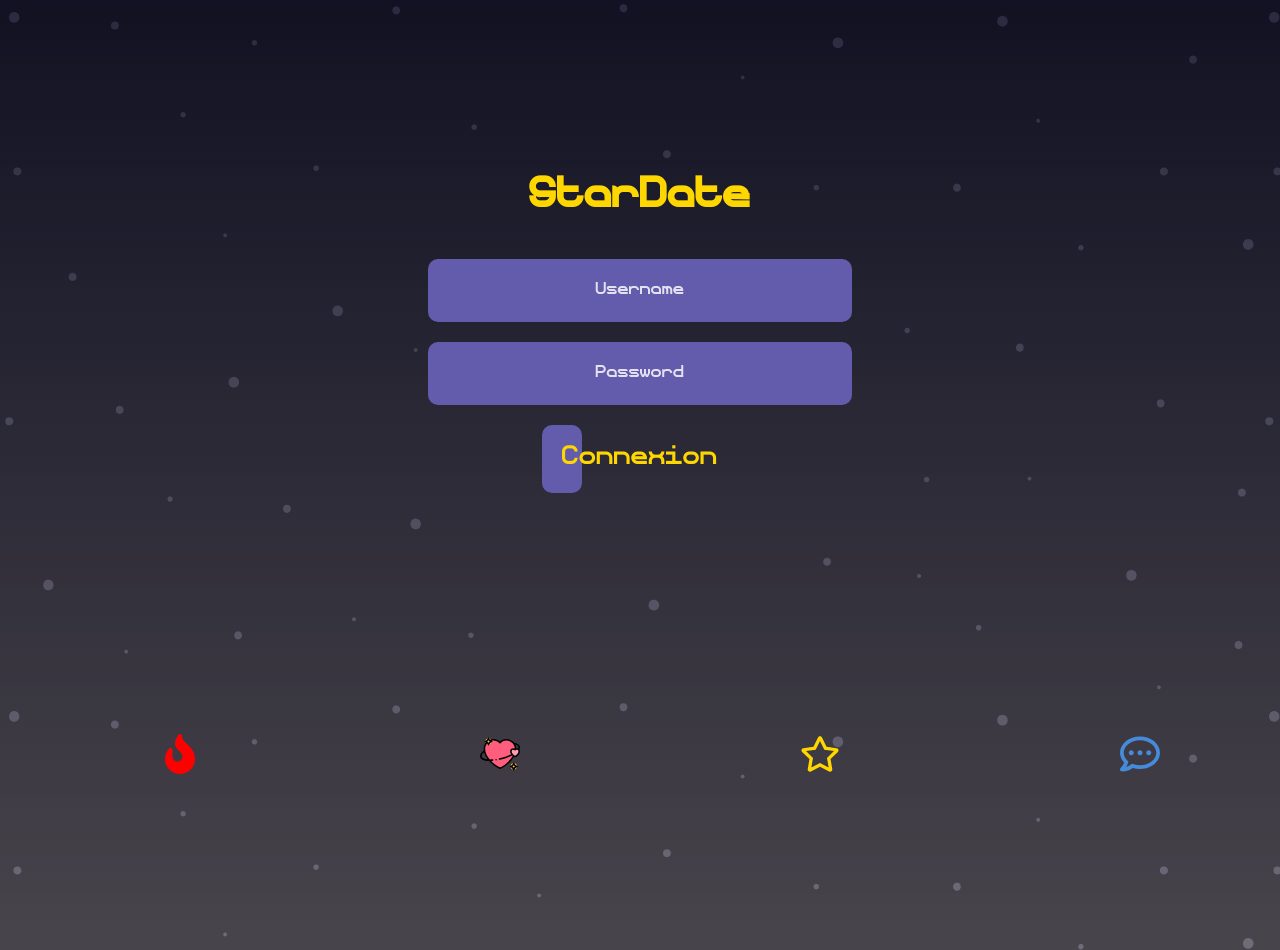
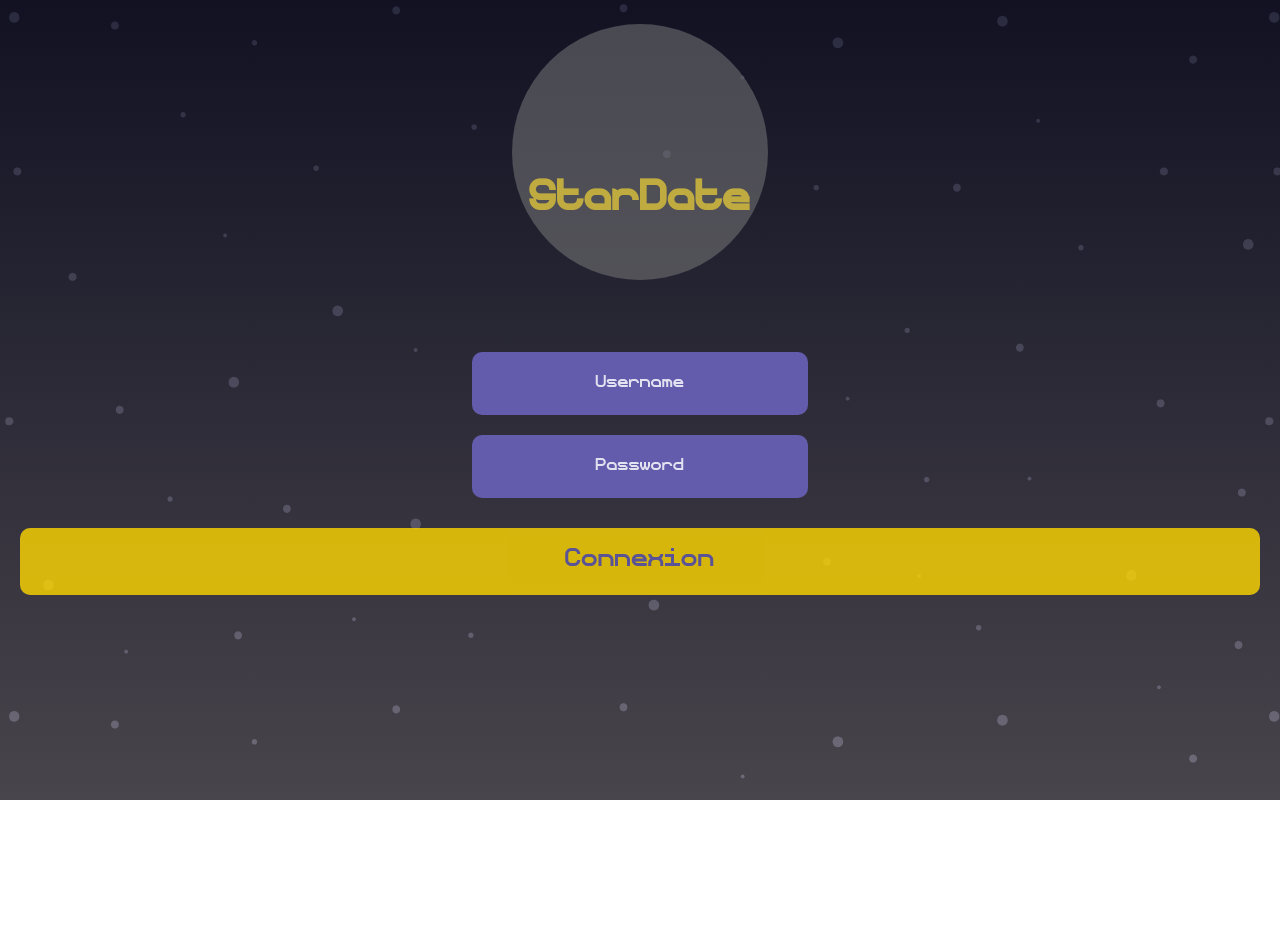
Before and after one commit to Guigan713/Star-Date, a React (Create React App) app: page / in a window 1280 px wide. After the commit the page ends 800 px from the top, so only its background shows below. Built offline with nearby package versions, Linux system fonts and the light colour scheme.

Commit message:
New strategy for login (App modified too) + Profile component added

```diff
--- a/src/App.js
+++ b/src/App.js
@@ -1,22 +1,34 @@
-import React from 'react';
-import { BrowserRouter as Router, Route, Switch } from 'react-router-dom';
+import React , { useState } from 'react';
+import { BrowserRouter as Router, Route, Switch, Link } from 'react-router-dom';
 
 import Login from './components/Login/Login';
 import MatchCard from './components/MatchCard'
 import MessageCard from './components/MessageCard'
 import Navbar from './components/Navbar/Navbar'
+import Profile from './components/Profile/Profile';
 import Swipe from './components/Swipe/Swipe';
 
 import './App.css';
 
 function App() {
 
+const [login, setLogin] = useState(false)
+
+const letMeIn = () => {
+	console.log("let me in", login)
+	setLogin(true)
+}
+
 	return (
 		<div className = "App">
 			<Router>
+						{login && <Navbar />}
+						{!login && <Login />}
 				<Switch>
-				<Route exact path = "/">
-					<Login />
+					{/* <Route exact path = "/">
+					</Route> */}
+					<Route path = "/profile">
+						<Profile />
 					</Route>
 					<Route path = "/swipe">
 						<Swipe />
@@ -34,10 +46,12 @@ function App() {
 						<MessageCard />
 					</Route>
 				</Switch>
-			<Navbar />
-			{/* {localStorage.setItem('login', 'no')}
-			{console.log(localStorage.getItem('login'))}
-			{localStorage.getItem('login') === 'yes' ? <Navbar /> : null} */}
+				{!login &&
+					<Link to='/swipe'>
+						<div id="buttonLogin" onClick={letMeIn}>connexion</div>
+					</Link>
+				}
+
 			</Router>
 		</div>
 	);
--- a/src/components/Login/Login.css
+++ b/src/components/Login/Login.css
@@ -1,65 +1,92 @@
+.logo{
+    margin-top: 3vh;
+    border-radius: 50%;
+    width: 20vw;
+    height: 20vw;
+    background-color: grey;
+    opacity: 0.5;
+}
+
 .login{
     display: flex;
     flex-direction: column;
     justify-content: center;
     align-items: center;
-    margin-top: 150px;
 }
 
-h1 {
+.login h1 {
     font-size: 40px;
-    font-family: anakin_mono;
+    font-family: 'anakin_mono';
     font-weight: bold;
+    margin-top: -100px;
+}
+
+.loginName{
+    margin-top: 100px;
 }
 
 input{
-    width: 30vw;
+    width: 20vw;
     margin: 10px;
-    padding: 20px;
+    padding: 20px 40px;
     background-color: #635BAC;
     outline: none;
     border: none;
     border-radius: 10px;
     color: white;
+    text-transform: capitalize;
     text-align: center;
-    text-transform: capitalize;
     transition: 0.2s;
     font-family: anakin_mono;
     font-size: 20px;
-
 }
 
 input::placeholder{
     color: rgba(255, 255, 255, 0.815);
     font-size: 16px;
+    padding: 0px 20px;
+    text-align: center;
 }
 input:focus{
     transition: 0.5s;
-    width: 30vw;
+    width: 20vw;
+    font-size: 20px;
     transform: scale(1);
     box-shadow: 0px 0px 40px 4px  #a425f83f;
 }
 
-/*button{
-    width: 50%;
-    margin: 10px;
-}*/
-
 #buttonLogin {
-    width: 18%;
-    margin: 10px;
+    margin: 20px;
     padding: 20px;
-    background-color: #635BAC;
-    outline: none;
+    font-family: 'anakin_mono';
+    background-color: gold;
     border: none;
     border-radius: 10px;
-    color: white;
     text-align: center;
-    font-size: 25px;
+    font-size: 24px;
     text-transform: capitalize;
-    transition: 0.2s;
-    color: gold;
-    font-family: anakin_mono;
+    /* transition: 0.2s; */
+    color: #635BAC;
+    opacity: 0.8;
+}
+
+a {
+    text-decoration: none;
+}
+
+#buttonLogin :hover{
+    cursor: pointer;
+}
+
+.secretBtn{
+    color: grey;
+    margin: 30px;
+    width: 20px;
+    height: 20px;
+}
+
+.secretBtn{
+    cursor: pointer;
 }
 
 @media screen and (max-width:680px) {
--- a/src/components/Login/Login.jsx
+++ b/src/components/Login/Login.jsx
@@ -3,20 +3,14 @@ import './Login.css';
 
 const Login = () => {
 
-const handleClick = () => {
-    localStorage.setItem('login', 'yes')
-}
-
-
     return (
         <div className ="login">
+            <div className = "logo"></div>
             <h1>StarDate</h1>
             <div className ="loginImg"></div>
             <input className ="loginName" placeholder="username"></input>
             <input className ="loginPassword" placeholder="password" type="password"></input>
-            <Link to='/swipe'>
-                <button id="buttonLogin" onClick={handleClick}>connexion</button>
-            </Link>
+
         </div>
     );
 }
--- a/src/components/MatchCard.jsx
+++ b/src/components/MatchCard.jsx
@@ -1,13 +1,13 @@
-import { useState, useEffect } from 'react'
+import { useState, useEffect } from 'react';
 import { Link, useParams } from 'react-router-dom';
-import axios from 'axios'
+import axios from 'axios';
 
 
 import './MatchCard.css'
 
 const MatchCard = () => {
     const { id } = useParams();
-    const [cardMatch, setCardMatch] =useState([]);
+    const [cardMatch, setCardMatch] = useState([]);
 
     useEffect(() => {
         const getMatchCard = () => {
--- a/src/components/Navbar/Navbar.jsx
+++ b/src/components/Navbar/Navbar.jsx
@@ -11,7 +11,7 @@ import './Navbar.css'
 const Navbar = () => {
     return (
         <div className="navContainer">
-            <NavLink to="/">
+            <NavLink to="/profile">
                 <img className="buttonLogo" src={Fire} alt="login" />
             </NavLink>
             <NavLink to="/swipe">
--- /dev/null
+++ b/src/components/Profile/Profile.css
@@ -0,0 +1,64 @@
+.profile{
+    display: flex;
+    flex-direction: column;
+    padding-bottom: 50px;
+}
+
+.myDetails{
+    display: flex;
+    flex-direction: row;
+    max-height: 50%;
+}
+
+.myDetails h1{
+    justify-content: center;
+    text-align: center;
+    font-size: 26px;
+}
+
+.myAvatar{
+    width: 30%;
+    justify-content: center;
+    align-items: center;
+    text-align: center;
+    padding-top: 50px;
+}
+.myAvatar img{
+    width: 300px;
+    height: 300px;
+    border-radius: 50%;
+}
+
+.myStats{
+    font-family: 'anakin_mono';
+    color: #F3F7FB;
+    margin-left: 10px;
+    text-align: center;
+}
+
+.myResearch{
+    display: flex;
+    flex-direction: column;
+    width: 70%;
+    margin: 20px;
+    padding-top: 30px;
+    justify-content:space-evenly;
+    align-items: center;
+}
+
+.myResearch h1{
+    width: 100%;
+    height: 10%;
+    font-size: 42px;
+    text-align: center;
+    font-family: 'anakin_mono';
+}
+
+.criteria{
+    width: 100%;
+    height: 25%;
+    text-align: center;
+    font-family: 'anakin_mono';
+    color: #F3F7FB;
+    border: yellow 1px solid;
+}
--- /dev/null
+++ b/src/components/Profile/Profile.js
@@ -0,0 +1,49 @@
+import { useState, useEffect } from 'react';
+import axios from 'axios';
+
+import './Profile.css'
+
+const Profile = () => {
+    const [profile, setProfile] =useState([]);
+
+    useEffect(() => {
+        const getProfile = () => {
+            axios
+                .get(`https://miadil.github.io/starwars-api/api/id/88.json`)
+                .then(response => response.data)
+                .then(data => {
+                    console.log(data)
+                    setProfile(data);
+                })
+        }
+        getProfile()
+    }, [])
+
+    return (
+        <div className = "profile">
+        {/* {console.log(profile)} */}
+            <div className = "myDetails">
+                <div className = "myAvatar">
+                    <div><img src={profile.image} alt={profile.name}/></div>
+                    <h1>{profile.name}</h1>
+                    <p className="myStats">gender: {profile.gender}</p>
+                    <p className="myStats">homeworld: {profile.homeworld}</p>
+                    <p className="myStats">species: {profile.species}</p>
+                    <p className="myStats">height: {profile.height}</p>
+                    <p className="myStats">mass: {profile.mass}</p>
+                    <p className="myStats">skin color: {profile.skinColor}</p>
+                    <p className="myStats">hair color: {profile.hairColor}</p>
+                    <p className="myStats">eye color: {profile.eyeColor}</p>
+                </div>
+                <div className = "myResearch">
+                    <h1 >My research</h1>
+                    <div className = "criteria">gender</div>
+                    <div className = "criteria">height</div>
+                    <div className = "criteria">mass</div>
+                </div>
+            </div>
+        </div>
+    );
+}
+
+export default Profile;
--- a/src/components/Swipe/Swipe.jsx
+++ b/src/components/Swipe/Swipe.jsx
@@ -12,7 +12,6 @@ const Swipe = () => {
     const [charList, setCharList] = useState([]);
     const [randomId, setRandomId] = useState("");
     const [matchIdList, setMatchIdList] = useState([]);
-    let myArray = null;
 
     useEffect(() => {
         // Get character list from API
@@ -53,7 +52,7 @@ const Swipe = () => {
 
             {// Save matchIdList in localStorage (be careful if you change PC)
             localStorage.setItem('matchIdList', matchIdList)}
-            <h1>Swipe</h1>
+            {/* <h1>Swipe</h1> */}
             {charList &&
                 charList
                 .filter( (char, index) => char.id === randomId)
```
Lines whose indentation alone changed are shown as unchanged.
